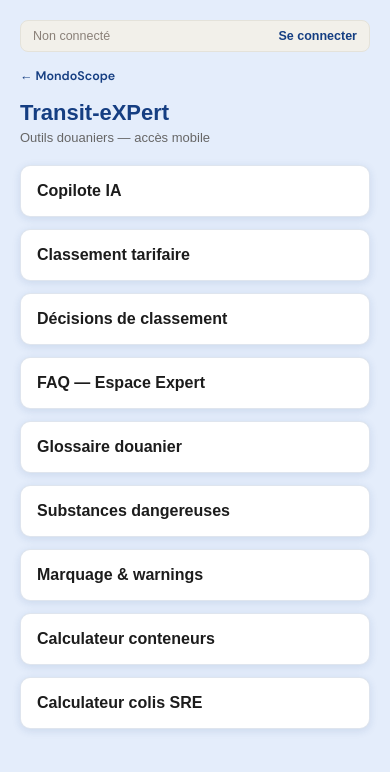
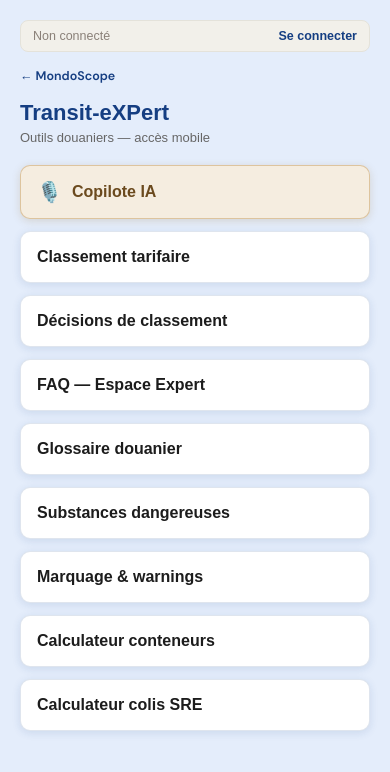
Before and after one commit to txpexpert/trans-txp, a Next.js app: page /app in a window 390 px wide. Both pictures are taken after a click on the button "Accès aux modules →". Shown: the top 772 px of the page. Built offline with nearby package versions, Linux system fonts and the light colour scheme; no server answers; a web font is replaced by a local one.

Commit message:
Mobile: tuile Copilote IA distincte (marron + icone) + indicateur de progression TTS et bouton arret toujours visible

```diff
--- a/pages/app/index.tsx
+++ b/pages/app/index.tsx
@@ -13,7 +13,7 @@ import { useState, useEffect } from 'react'
 import Link from 'next/link'
 
 const modules = [
-  { label: 'Copilote IA',                href: '/app/copilote' },
+  { label: 'Copilote IA',                href: '/app/copilote', icon: '🎙️', highlight: true },
   { label: 'Classement tarifaire',       href: '/app/classement' },
   { label: 'Décisions de classement',    href: '/app/decisions-classement' },
   { label: 'FAQ — Espace Expert',        href: '/app/faq' },
@@ -229,11 +229,16 @@ export default function AppHome() {
       <div style={{ display: 'grid', gap: 12 }}>
         {modules.map(m => (
           <Link key={m.href} href={m.href} style={{
-            display: 'block', padding: 16, borderRadius: 10,
-            background: '#fff', color: '#1C1C1C', textDecoration: 'none',
-            fontWeight: 600, border: '1px solid #153E8222',
-            boxShadow: '0 2px 8px rgba(21,62,130,.12)',
+            display: 'flex', alignItems: 'center', gap: 10,
+            padding: 16, borderRadius: 10,
+            background: m.highlight ? '#F5EDE0' : '#fff',
+            color: m.highlight ? '#6B4A1E' : '#1C1C1C',
+            textDecoration: 'none',
+            fontWeight: 600,
+            border: m.highlight ? '1px solid #B8863A66' : '1px solid #153E8222',
+            boxShadow: m.highlight ? '0 2px 8px rgba(139,94,24,.18)' : '0 2px 8px rgba(21,62,130,.12)',
           }}>
+            {m.icon && <span style={{ fontSize: 20, lineHeight: 1 }}>{m.icon}</span>}
             {m.label}
           </Link>
         ))}
```
Also changed, not shown: pages/app/copilote.tsx (+8 -10 lines).
